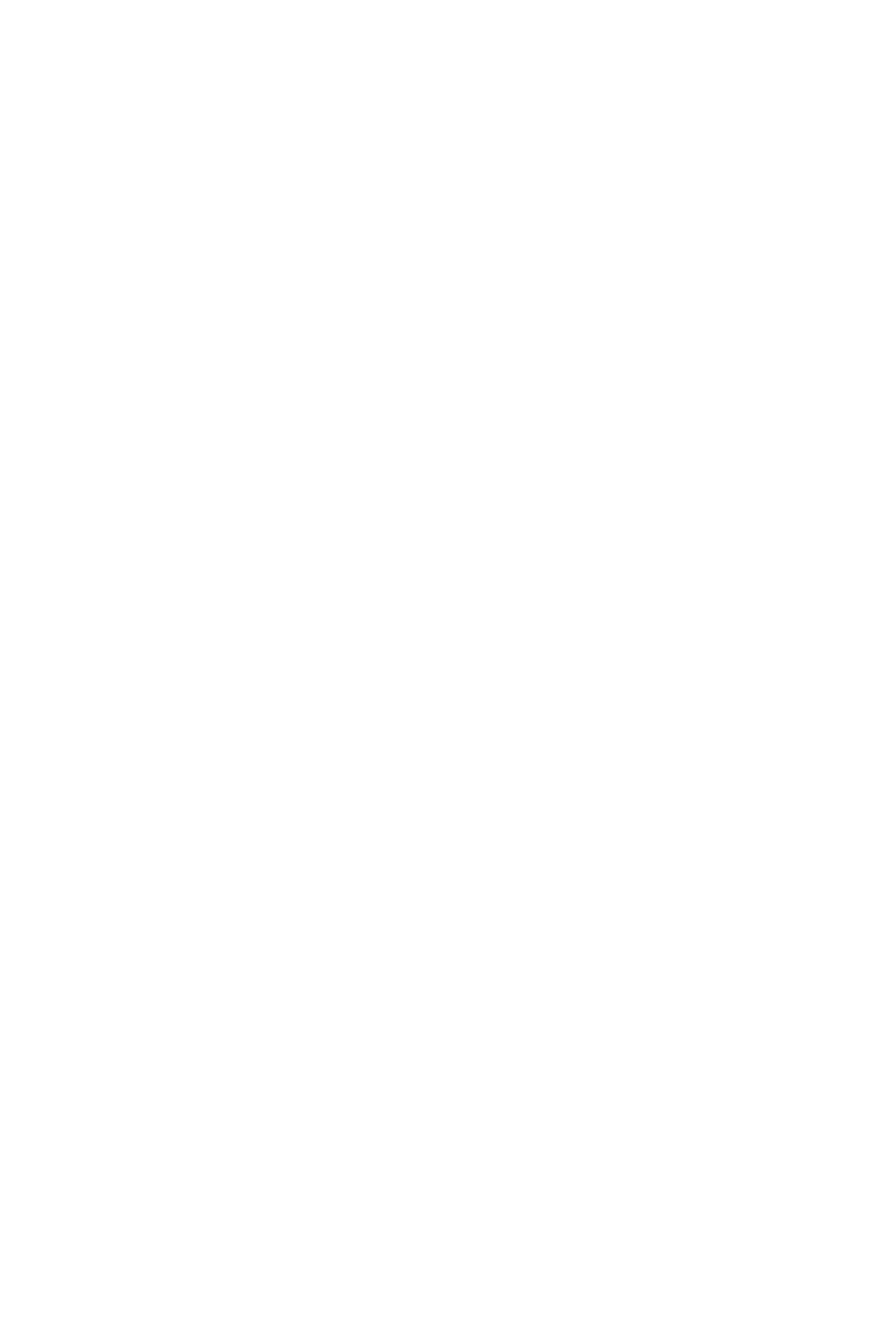
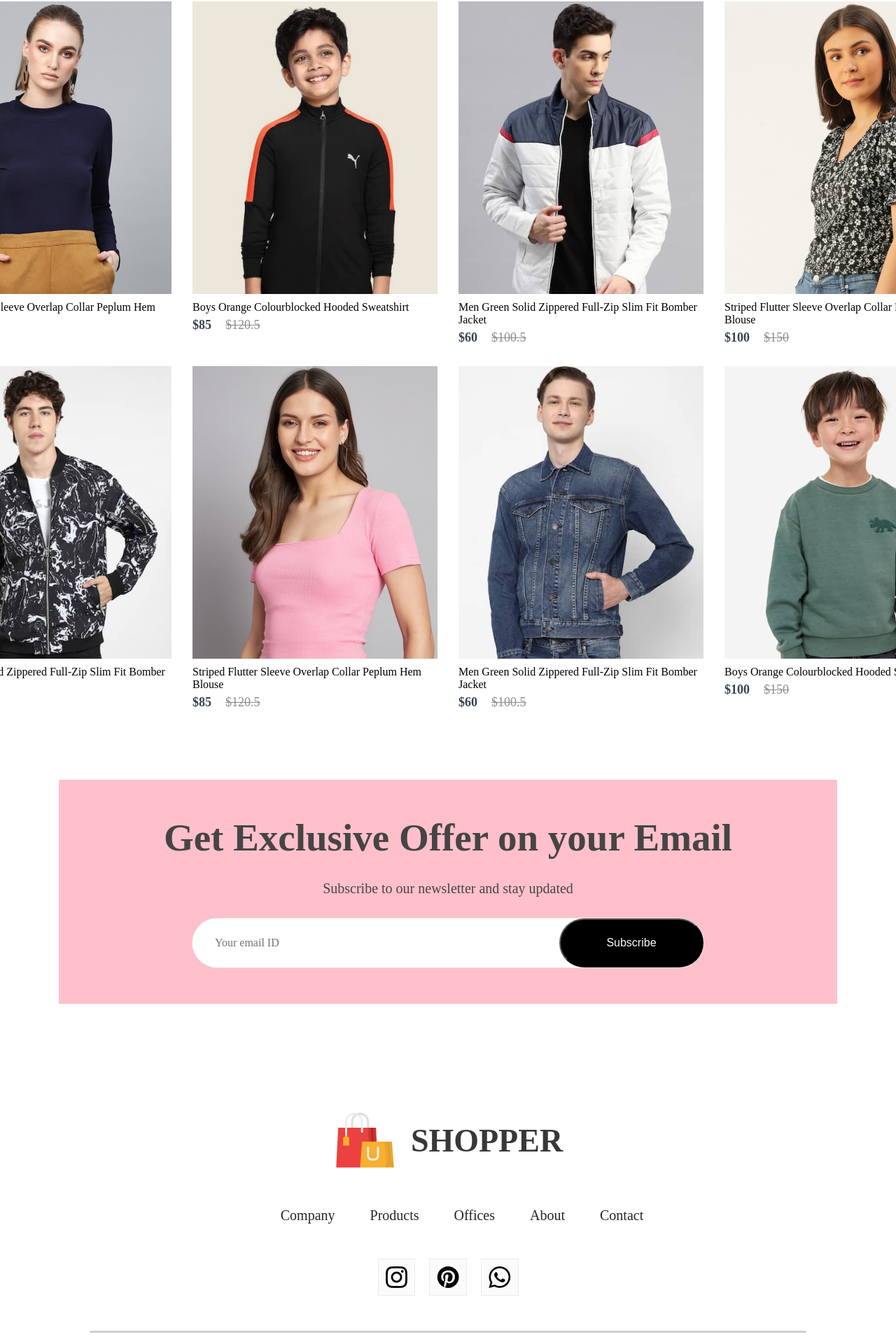
Before and after one commit to manojshrestha003/E-commerce, a React (Create React App) app: page / in a window 1280 px wide. Shown: the part 3401-5321 px from the top of the page at 70% size. Before the commit the page ends 3247 px from the top, so only its background shows below. Built offline with nearby package versions, Linux system fonts and the light colour scheme; the HTML template or start-up script is replaced by a standard one.

Commit message:
latest Commit

```diff
--- a/src/App.js
+++ b/src/App.js
@@ -6,6 +6,7 @@
 import Product from './components/Pages/Product';
 import Cart from './components/Pages/Cart';
 import LoginSignup from './components/Pages/LoginSignup';
+import Footer from './components/Footer/Footer';
 
 function App() {
   return (
@@ -23,7 +24,7 @@
       <Route path='/login' element = {<LoginSignup/>}/>
 
       </Routes>
-
+      <Footer/>
 
       </BrowserRouter>
 
--- /dev/null
+++ b/src/components/Footer/Footer.css
@@ -0,0 +1,59 @@
+.footer{
+    display: flex;
+    flex-direction: column;
+    justify-content: center;
+    align-items: center;
+    gap: 50px;
+
+}
+.footer-logo{
+    display: flex;
+    align-items: center;
+    gap: 20px;
+
+}
+.footer-logo p{
+    color: #383838;
+    font-size: 46px;
+    font-weight: 700;
+
+}
+.footer-links{
+    display: flex;
+    list-style: none;
+    gap: 50px;
+    color: #252525;
+    font-size: 20px;
+
+}
+.footer-links li{
+    cursor: pointer;
+}
+.fopter-social-icon{
+    display: flex;
+    gap: 20px;
+
+}
+.fotter-icon-container{
+    padding: 10px;
+    padding-bottom:6px;
+    background: #fbfbfb;
+    border: 1px solid#ebebeb;
+}
+.footerCopy-right{
+    display: flex;
+    flex-direction: column;
+    align-items: center;
+    gap: 30px;
+    width: 100%;
+    margin-bottom: 30px;
+    color: #1a1a1a;
+    font-size: 20px;
+}
+.footerCopy-right hr{
+    width: 80%;
+    border: none;
+    border-radius: 10px;
+    height: 3px;
+    background-color: #cfcfcf;
+}
--- /dev/null
+++ b/src/components/Footer/Footer.jsx
@@ -0,0 +1,42 @@
+import React from 'react'
+import './Footer.css'
+import footer_logo from '../assets/logo_big.png'
+import instagram_icon from '../assets/instagram_icon.png'
+import pinterest_icon from '../assets/pintester_icon.png'
+import whatsapp_icon from '../assets/whatsapp_icon.png'
+
+const Footer = () => {
+  return (
+    <div className='footer'>
+      <div className="footer-logo">
+        <img src={footer_logo} alt="" />
+        <p>SHOPPER </p>
+      </div>
+      <ul className="footer-links">
+        <li>Company</li>
+        <li>Products</li>
+        <li>Offices</li>
+        <li>About</li>
+        <li>Contact</li>
+      </ul>
+      <div className="fopter-social-icon">
+        <div className="fotter-icon-container">
+          <img src={instagram_icon} alt="" />
+        </div>
+        <div className="fotter-icon-container">
+          <img src={pinterest_icon} alt="" />
+        </div>
+        <div className="fotter-icon-container">
+          <img src={whatsapp_icon} alt="" />
+        </div>
+
+      </div>
+      <div className="footerCopy-right">
+        <hr />
+        <p>Copyright @ 2024 - All right reserved </p>
+      </div>
+    </div>
+  )
+}
+
+export default Footer
--- /dev/null
+++ b/src/components/NewCollections/NewCollection.css
@@ -0,0 +1,29 @@
+.new-collections{
+    display: flex;
+    flex-direction: column;
+    align-items: center;
+    gap: 20px;
+
+    margin-bottom: 100px;
+
+}
+.new-collections h1{
+    color: #171717;
+    font-size: 50px;
+    font-weight: 600;
+}
+.new-collections hr{
+    width: 200px;
+    height: 6px;
+    border-radius: 10px;
+    background: #252525;
+
+}
+
+.collections{
+    display: grid;
+    grid-template-columns: 1fr 1fr 1fr 1fr;
+    margin-top: 50px;
+    gap: 30px;
+
+}
--- /dev/null
+++ b/src/components/NewCollections/NewCollection.jsx
@@ -0,0 +1,22 @@
+import React from 'react'
+import './NewCollection.css'
+import new_collection from '../assets/new_collections'
+import Items from '../Items/Items'
+
+const NewCollection = () => {
+  return (
+    <div className='new-collections'>
+        <h1>New Collections</h1>
+        <hr />
+        <div className="collections">
+            {new_collection.map((item, i)=>{
+               return  <Items key = {i} id = {item.id} name = {item.name} image = {item.image} new_price = {item.new_price} old_price = {item.old_price}/>
+            })}
+
+        </div>
+
+    </div>
+  )
+}
+
+export default NewCollection
--- /dev/null
+++ b/src/components/NewsLetter/NewsLetter.css
@@ -0,0 +1,55 @@
+.newsLetter{
+    width: 65%;
+    height: 40vh;
+    display: flex;
+    flex-direction: column;
+    align-items: center;
+    justify-content: center;
+    margin: auto;
+    padding: 0px 140px;
+    margin-bottom: 150px;
+    background: pink;
+    gap: 30px;
+}
+.newsLetter h1{
+    color: #454545;
+    font-size: 55px;
+    font-weight: 600;
+
+}
+.newsLetter p{
+    color: #454545;
+    font-size: 20px;
+
+}
+.newsLetter div{
+    display: flex;
+    align-items: center;
+    justify-content: space-between;
+    background: white;
+    width: 730px;
+    height: 70px;
+    border-radius: 80px;
+    border: 1px solid#e3e3e3;
+
+}
+.newsLetter input{
+    width: 500px;
+    margin-left: 30px;
+    border: none;
+    outline: none;
+    color: #616161;
+    font-family:Poppins;
+    font-size: 16px;
+}
+.newsLetter div button{
+    width: 210px;
+    height: 70px;
+    border-radius: 80px;
+    background: black;
+    color: white;
+    font-size: 16px;
+    cursor: pointer;
+
+
+}
--- /dev/null
+++ b/src/components/NewsLetter/NewsLetter.jsx
@@ -0,0 +1,18 @@
+import React from 'react'
+import './NewsLetter.css'
+
+const NewsLetter = () => {
+  return (
+    <div className='newsLetter'>
+        <h1>Get Exclusive Offer  on  your Email</h1>
+        <p>Subscribe to our newsletter and stay updated </p>
+        <div>
+            <input type="email" placeholder='Your email ID '/>
+            <button>Subscribe </button>
+        </div>
+
+    </div>
+  )
+}
+
+export default NewsLetter
--- a/src/components/Pages/Shop.jsx
+++ b/src/components/Pages/Shop.jsx
@@ -2,6 +2,8 @@
 import Hero from '../Hero/Hero'
 import Popular from '../Popular/Popular'
 import Offers from '../Offers/Offers'
+import NewCollection from '../NewCollections/NewCollection'
+import NewsLetter from '../NewsLetter/NewsLetter'
 
 function Shop() {
   return (
@@ -9,6 +11,8 @@
       <Hero></Hero>
       <Popular/>
       <Offers/>
+      <NewCollection/>
+      <NewsLetter/>
     </div>
   )
 }
```
